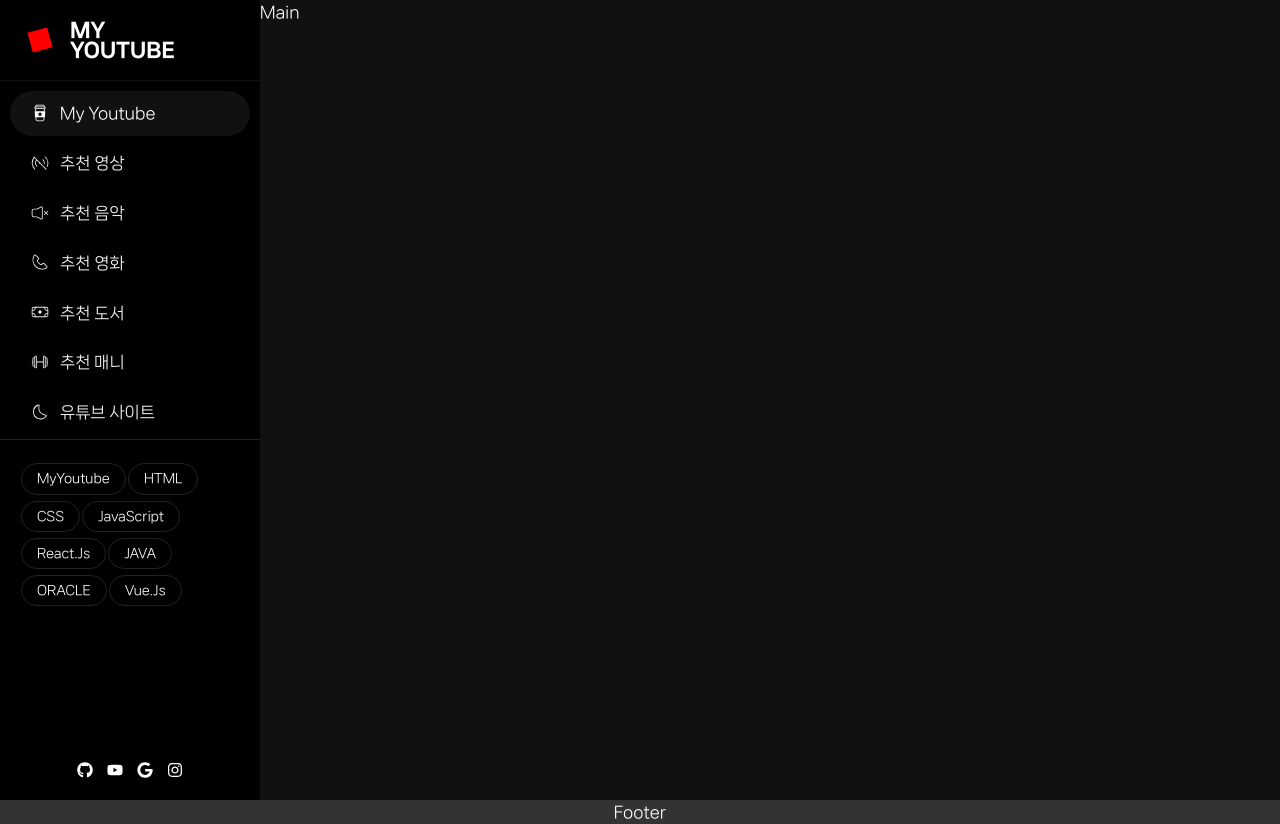
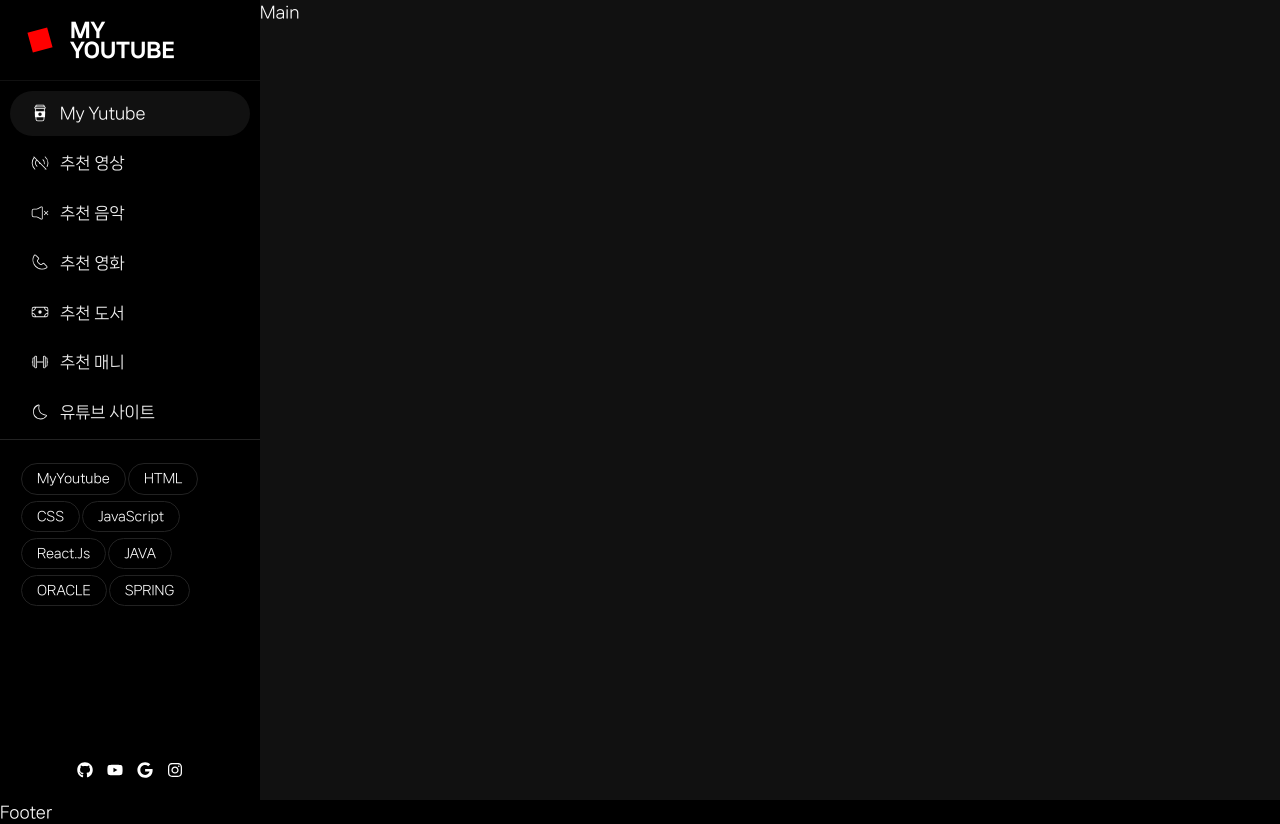
Before and after one commit to nenmeu/webs-youtube, a React (Create React App) app: page / in a window 1280 px wide. Built offline with nearby package versions, Linux system fonts and the light colour scheme.

Commit message:
헤더컴포넌트화

```diff
--- /dev/null
+++ b/src/compocects/header/Logo.jsx
@@ -0,0 +1,14 @@
+import React from 'react'
+
+const Logo = () => {
+    return (
+        <h1 className='header_logo'>
+            <a href='/'>
+                <em aria-hidden = 'true'></em>
+                <span>my<br/>youtube</span>
+            </a>
+        </h1>
+    )
+}
+
+export default Logo
--- /dev/null
+++ b/src/compocects/header/Menu.jsx
@@ -0,0 +1,34 @@
+import React from 'react'
+import { headerMenus, searchKeyword } from '../../data/header'
+import { Link, useLocation } from 'react-router-dom'
+
+const Menu = () => {
+
+    const location = useLocation();
+
+    return (
+    <nav className='header_menu'>
+        <ul className='menu'>
+            {headerMenus.map((menu, key)=>(
+                <li key = {key} className={location.pathname === menu.src ? 'active' : ''}>
+                    <Link to = {menu.src}>
+                        {menu.icon}
+                        {menu.title}
+                    </Link>
+                </li>
+            ))}
+        </ul>
+        <ul className='keyword'>
+            {searchKeyword.map((keyword, key)=>(
+                <li key = {key} className={location.pathname === keyword.src ? 'active' : ''}>
+                    <Link to = {keyword.src}>
+                        {keyword.title}
+                    </Link>
+                </li>
+            ))}
+        </ul>
+    </nav>
+    )
+}
+
+export default Menu
--- /dev/null
+++ b/src/compocects/header/Sns.jsx
@@ -0,0 +1,22 @@
+import React from 'react'
+import { snsLink } from '../../data/header'
+
+const Sns = () => {
+    return (
+        <div className='header_sns'>
+            <ul>
+                {snsLink.map((sns, key)=>(
+                    <li key = {key}>
+                        <a href={sns.url}
+                        target='_blank'
+                        rel='noopener noreferrer'>
+                        <span>{sns.icon}</span>
+                        </a>
+                    </li>
+                ))}
+            </ul>
+        </div>
+    )
+}
+
+export default Sns
--- a/src/compocects/section/Footer.jsx
+++ b/src/compocects/section/Footer.jsx
@@ -1,11 +1,9 @@
 import React from 'react'
 
 const Footer = () => {
-    return (
-        <footer id='footer' role='contentinfo'>
-            Footer
-        </footer>
-    )
+  return (
+    <div>Footer</div>
+  )
 }
 
 export default Footer
--- a/src/compocects/section/Header.jsx
+++ b/src/compocects/section/Header.jsx
@@ -1,101 +1,15 @@
 import React from 'react'
+import Logo from '../header/Logo';
+import Menu from '../header/Menu';
+import Sns from '../header/Sns';
 
-import { CiCoffeeCup } from "react-icons/ci";
-import { CiStreamOff } from "react-icons/ci";
-import { CiVolumeMute } from "react-icons/ci";
-import { CiPhone } from "react-icons/ci";
-import { CiMoneyBill } from "react-icons/ci";
-import { CiDumbbell } from "react-icons/ci";
-import { CiDark } from "react-icons/ci";
-import { FaGithub } from "react-icons/fa";
-import { FaYoutube } from "react-icons/fa";
-import { FaGoogle } from "react-icons/fa";
-import { FaInstagram } from "react-icons/fa";
 
 const Header = () => {
     return (
         <header id='header' role='banner'>
-            <h1 className='header_logo'>
-                <a href='/'>
-                    <em aria-hidden = 'true'></em>
-                    <span>my<br/>youtube</span>
-                </a>
-            </h1>
-            <nav className='header_menu'>
-                <ul className='menu'>
-                    <li className='active'>
-                        <a href='/'><CiCoffeeCup />My Youtube</a>
-                    </li>
-                    <li>
-                        <a href='/today'><CiStreamOff />추천 영상</a>
-                    </li>
-                    <li>
-                        <a href='/music'><CiVolumeMute />추천 음악</a>
-                    </li>
-                    <li>
-                        <a href='/movie'><CiPhone />추천 영화</a>
-                    </li>
-                    <li>
-                        <a href='/Book'><CiMoneyBill />추천 도서</a>
-                    </li>
-                    <li>
-                        <a href='/Anime'><CiDumbbell />추천 매니</a>
-                    </li>
-                    <li>
-                        <a href='/Youtube'><CiDark />유튜브 사이트</a>
-                    </li>
-                </ul>
-                <ul className='keyword'>
-                    <li>
-                        <a href='/youtube'>MyYoutube</a>
-                    </li>
-                    <li>
-                        <a href='/search/html'>HTML</a>
-                    </li>
-                    <li>
-                        <a href='/search/css'>CSS</a>
-                    </li>
-                    <li>
-                        <a href='/search/javascript'>JavaScript</a>
-                    </li>
-                    <li>
-                        <a href='/search/react.js'>React.Js</a>
-                    </li>
-                    <li>
-                        <a href='/search/java'>JAVA</a>
-                    </li>
-                    <li>
-                        <a href='/search/oracle'>ORACLE</a>
-                    </li>
-                    <li>
-                        <a href='/search/vue.js'>Vue.Js</a>
-                    </li>
-                </ul>
-            </nav>
-            <div className='header_sns'>
-                <ul>
-                    <li>
-                        <a href='https://github.com'>
-                            <FaGithub />
-                        </a>
-                    </li>
-                    <li>
-                        <a href='https://youtube.com'>
-                            <FaYoutube />
-                        </a>
-                    </li>
-                    <li>
-                        <a href='https://google.com'>
-                            <FaGoogle />
-                        </a>
-                    </li>
-                    <li>
-                        <a href='https://instagram.com'>
-                            <FaInstagram />
-                        </a>
-                    </li>
-                </ul>
-            </div>
+            <Logo/>
+            <Menu/>
+            <Sns/>
         </header>
     )
 }
--- /dev/null
+++ b/src/data/header.js
@@ -0,0 +1,107 @@
+import { CiCoffeeCup } from "react-icons/ci";
+import { CiStreamOff } from "react-icons/ci";
+import { CiVolumeMute } from "react-icons/ci";
+import { CiPhone } from "react-icons/ci";
+import { CiMoneyBill } from "react-icons/ci";
+import { CiDumbbell } from "react-icons/ci";
+import { CiDark } from "react-icons/ci";
+import { FaGithub } from "react-icons/fa";
+import { FaYoutube } from "react-icons/fa";
+import { FaGoogle } from "react-icons/fa";
+import { FaInstagram } from "react-icons/fa";
+
+export const headerMenus = [
+    {
+        title: "My Yutube",
+        icon: <CiCoffeeCup />,
+        src: "/"
+    },
+    {
+        title: "추천 영상",
+        icon: <CiStreamOff />,
+        src: "/today"
+    },
+    {
+        title: "추천 음악",
+        icon: <CiVolumeMute />,
+        src: "/music"
+    },
+    {
+        title: "추천 영화",
+        icon: <CiPhone />,
+        src: "/movie"
+    },
+    {
+        title: "추천 도서",
+        icon: <CiMoneyBill />,
+        src: "/Book"
+    },
+    {
+        title: "추천 매니",
+        icon: <CiDumbbell />,
+        src: "/Anime"
+    },
+    {
+        title: "유튜브 사이트",
+        icon: <CiDark />,
+        src: "/Youtube"
+    }
+]
+
+export const searchKeyword = [
+    {
+        title: "MyYoutube",
+        src: "/youtube"
+    },
+    {
+        title: "HTML",
+        src: "/search/html"
+    },
+    {
+        title: "CSS",
+        src: "/search/css"
+    },
+    {
+        title: "JavaScript",
+        src: "/search/javascript"
+    },
+    {
+        title: "React.Js",
+        src: "/search/react.js"
+    },
+    {
+        title: "JAVA",
+        src: "/search/java"
+    },
+    {
+        title: "ORACLE",
+        src: "/search/oracle"
+    },
+    {
+        title: "SPRING",
+        src: "/search/spring"
+    }
+]
+
+export const snsLink = [
+    {
+        title: "github",
+        url: "https://github.com",
+        icon: <FaGithub />
+    },
+    {
+        title: "youtube",
+        url: "https://youtube.com",
+        icon: <FaYoutube />
+    },
+    {
+        title: "google",
+        url: "https://google.com",
+        icon: <FaGoogle />
+    },
+    {
+        title: "instagram",
+        url: "https://instagram.com",
+        icon: <FaInstagram />
+    }
+]
```
